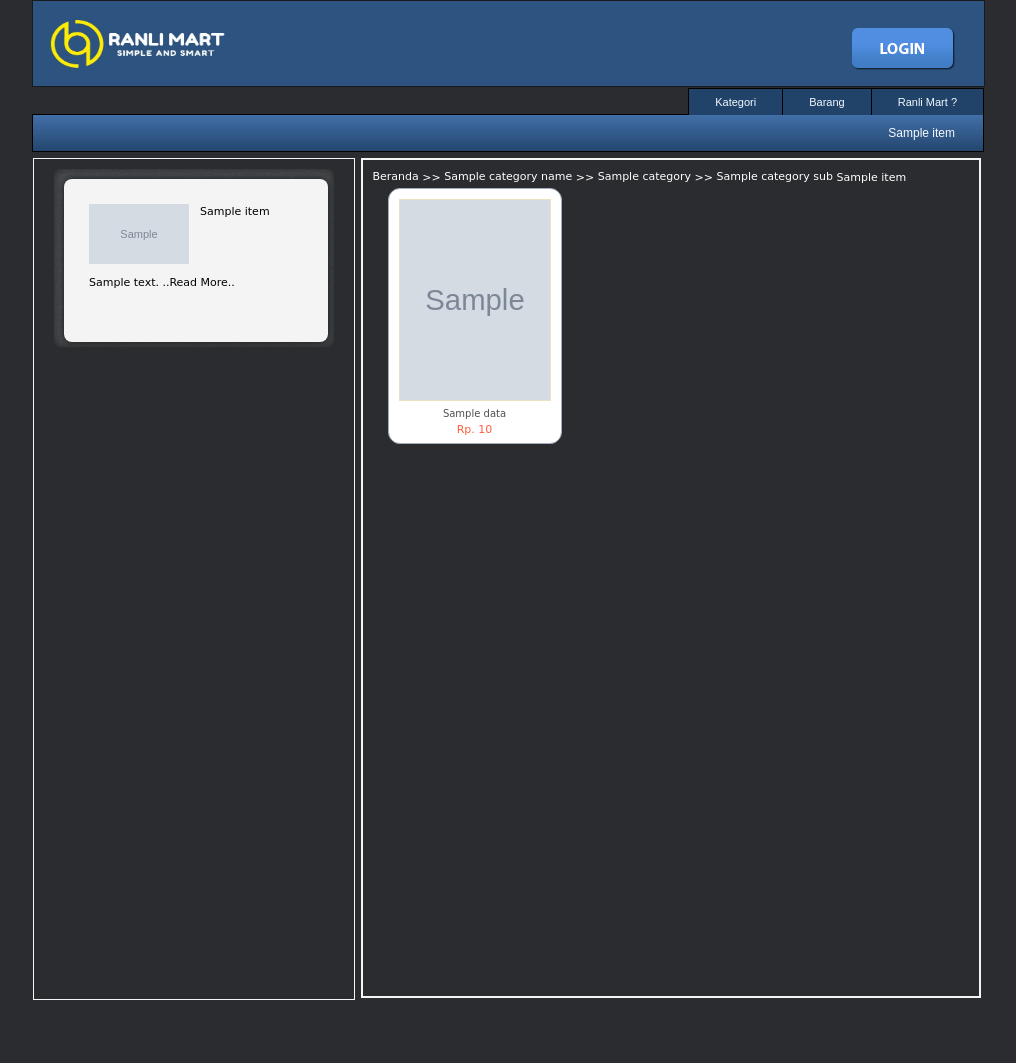
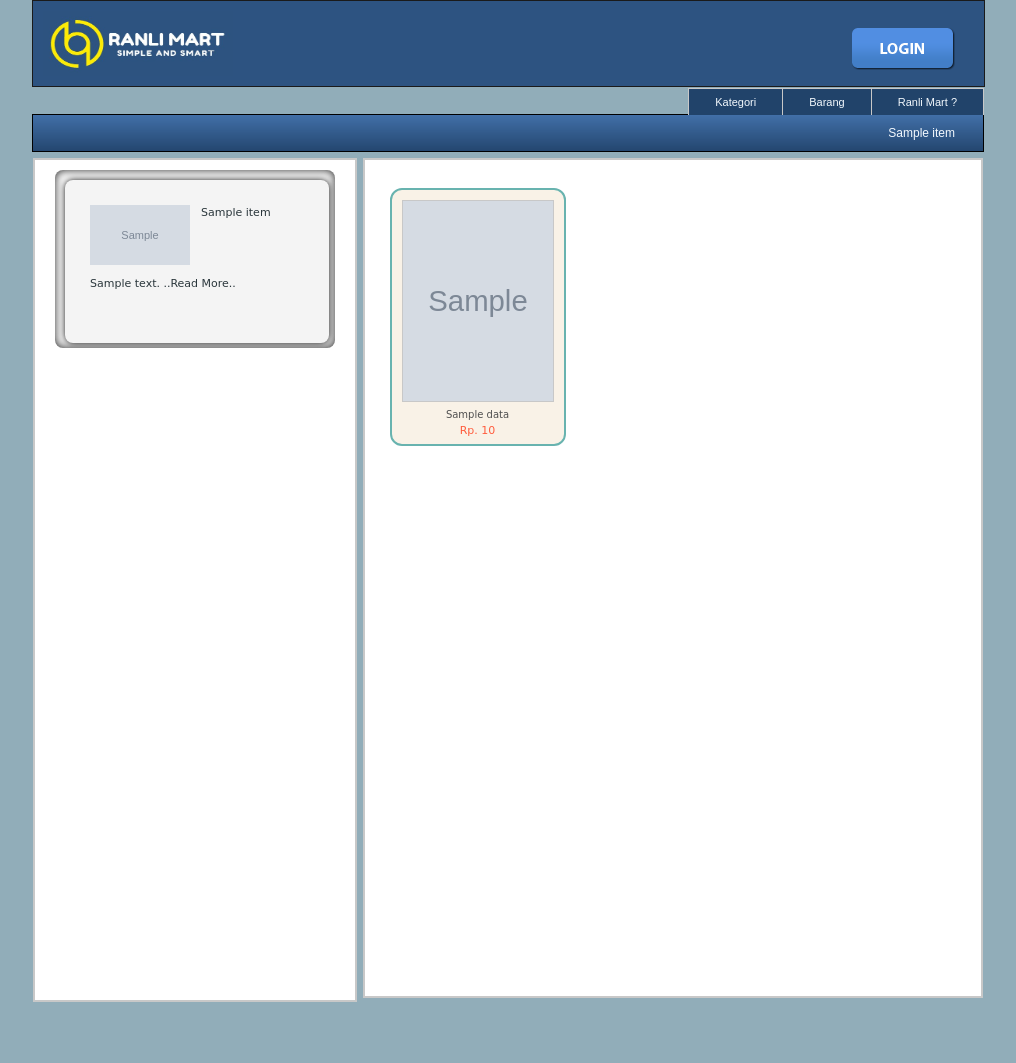
Before and after one commit to kiratakada/mautauaja.com, a Django app: template templates/portal/dashboard.html in a window 1280 px wide. Shown: the whole page, without its empty margins (133-1149 px from the left). Run offline with Django 3.2, Linux system fonts and the light colour scheme; the template is opened without the code that fills it: most values are stand-ins (such as "Sample title", 1, 10 or a date in 2020); grey boxes marked "Sample" are stand-in pictures.

Commit message:
changes color of templates

```diff
--- a/static/css/kirabase.css
+++ b/static/css/kirabase.css
@@ -666,8 +667,8 @@ th.headerSortDown {
 
 	margin-left: -10px;
 	margin-right: 25px;
-	border: 2px solid whitesmoke;
-	background-color: #2A2C2F;
+	border: 2px solid #C8C8C8;
+	background-color: white;
 
 	font-family: "DejaVu Sans", "Helvetica", "Verdana", sans-serif;
 	font-size: large;
@@ -691,8 +692,8 @@ th.headerSortDown {
 	height: 840px;
 	margin-left: -5px;
 	margin-right: 5px;
-	border: 1.5px solid whitesmoke;
-	background-color: #2A2C2F;
+	border: 2px solid #C8C8C8;
+	background-color: white;
 
 	font-family: "DejaVu Sans", "Helvetica", "Verdana", sans-serif;
 	font-size: medium;
@@ -724,12 +725,12 @@ th.headerSortDown {
 
 div.thumb {
 	margin: 3px;
-	border: 1px solid #A0ACC0;
+	border: 2px solid #68B3AF;
 	height: auto;
 	float: left;
 	text-align: center;
-	background-color: #FFFFFF;
-	color: white;
+	background-color: #F9F2E7;
+	color: #C8C8C8;
 	padding: 5px;
 	margin-left: 15px;
 
@@ -742,10 +743,10 @@ div.thumb {
 .thumb img{
 	display: inline;
 	margin: 5px;
-	border: 1px solid #ECE2BF;
+	border: 1px solid #C8C8C8;
 	}
 
-.thumb a:hover img {border: 1px solid #FF5C3D;}
+.thumb a:hover img {border: 1px solid #CC2A41;}
 
 
 .photocattitle {text-align: center; font-weight: bold;}
--- a/static/slide/styles.css
+++ b/static/slide/styles.css
@@ -21,7 +21,6 @@ body{
 	margin-top: 10px;
 	overflow:hidden;
 	position:relative;
-	background:url('/mautauaja/static/assets/dark_bg.jpg') repeat #4e5355;
 	padding-bottom:5px;
 	text-overflow: ellipsis;
 
--- a/static/tabmenu/tabmenu.css
+++ b/static/tabmenu/tabmenu.css
@@ -40,7 +40,7 @@ ul#tabmenu li a
     display:inline-block;
     outline:0;
 
-    border:1px solid #000000;
+    border:1px solid #C8C8C8;
     border-bottom:none;
     background:#21436A url(bg-blue.gif) no-repeat 0 bottom;
     position:relative;
--- a/templates/bare_bones.html
+++ b/templates/bare_bones.html
@@ -23,7 +23,7 @@
 	{% block javascript %}{% endblock %}
 </head>
 
-<body style="background: #2A2C2F;">
+<body style="background: #91adb9;">
     <div class="container">
         <div id="header" class="span-24 last" style="position: relative">
 
--- a/templates/portal/dashboard.html
+++ b/templates/portal/dashboard.html
@@ -18,7 +18,7 @@
                         {% if news %}
                             {% for item in news %}
                                     <li style="width: 80%; height: 100%">
-                                        <a href="{% url news_details item.id %}" style="color: black; text-decoration: none">
+                                        <a href="{% url news_details item.id %}" style="color: #2A363B; text-decoration: none">
                                             <table>
                                                 <tr>
                                                     <td>
```
Also changed, not shown: other parts of static/css/kirabase.css (+20 -19 lines), templates/items/general_file.html (+13 -41 lines).
